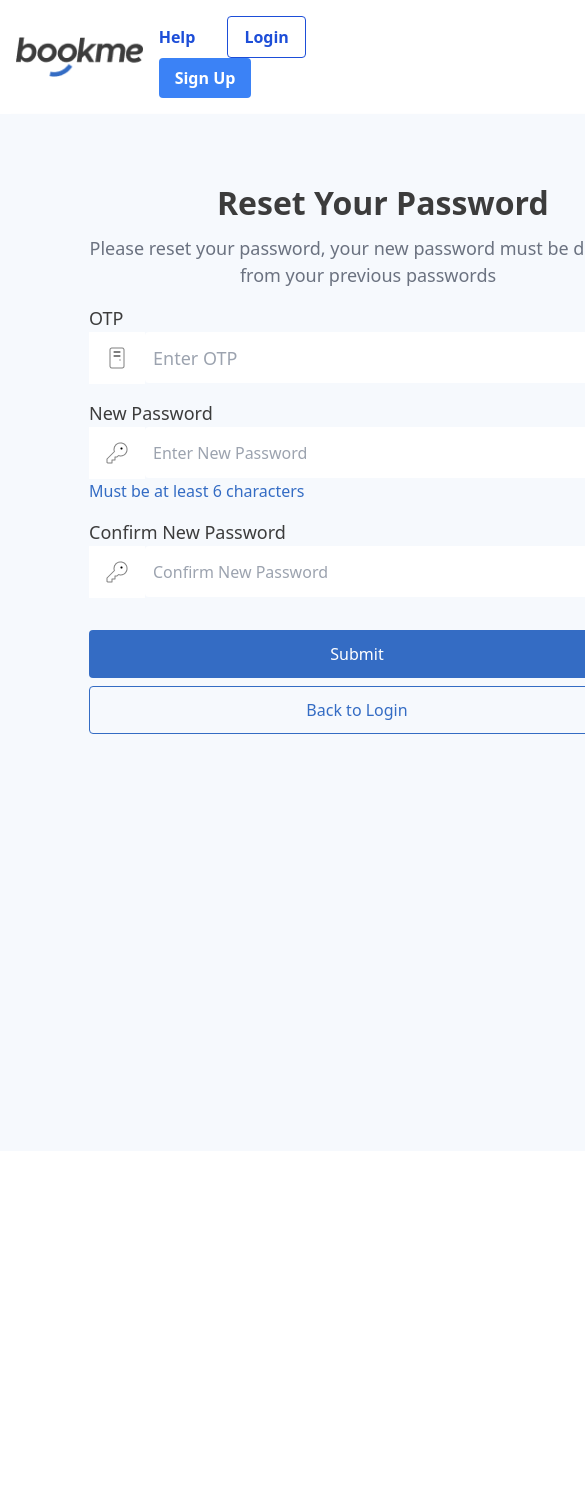
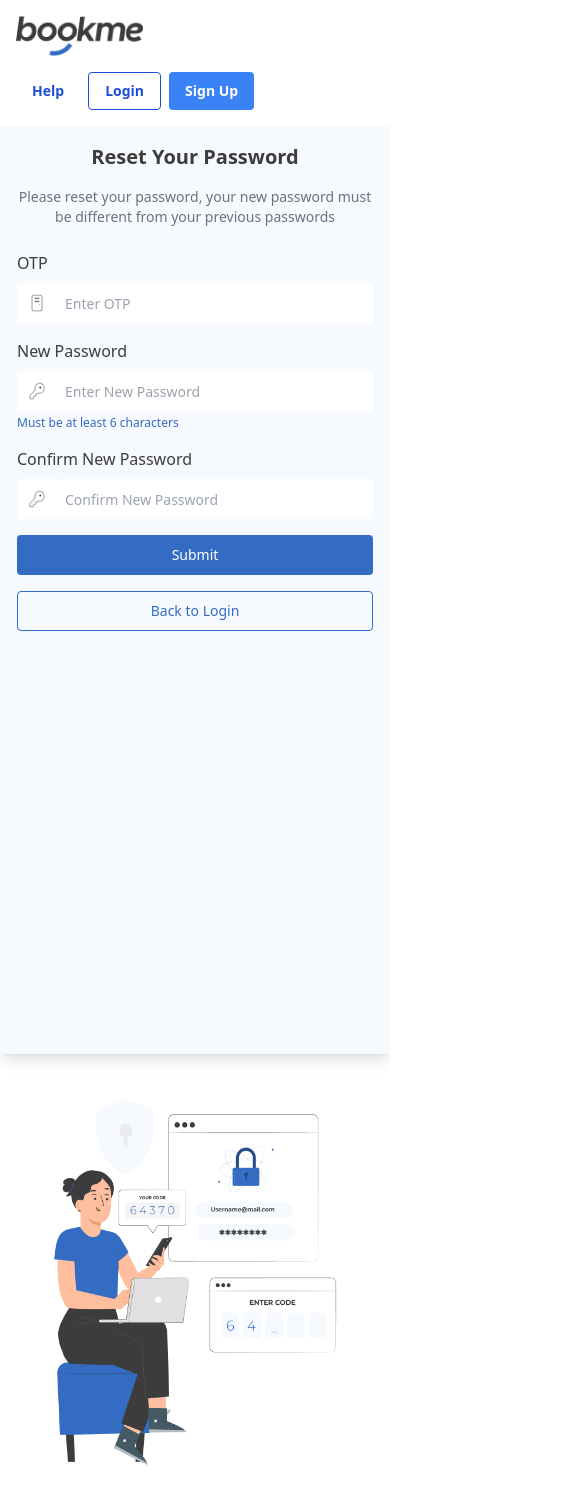
Before and after one commit to BilalHaider20/Restaurant-portal-nextjs, a Next.js app: page /reset in a window 390 px wide. Shown: the top 1500 px of the page, 585 px wide, since content can reach past the window. Before the commit the page ends 1151 px from the top, so only its background shows below. Built offline with nearby package versions, Linux system fonts and the light colour scheme.

Commit message:
fixed alignments and made responsive

```diff
--- a/src/app/reset/page.jsx
+++ b/src/app/reset/page.jsx
@@ -1,6 +1,6 @@
 "use client";
 import React from 'react';
-import images from '../../../public/assets/Images/index'; // or use /assets/logo.png if using the public folder
+import images from '../../../public/assets/Images/index';
 import Image from 'next/image';
 import { useRouter } from 'next/navigation';
 
@@ -9,59 +9,69 @@ const Reset = () => {
 
   const handleSubmit = (e) => {
     e.preventDefault();
-
     router.push('./reset/success');
   };
 
   return (
-    <div>
-      <nav className='flex items-center justify-between p-4 w-full text-white'>
-        <Image src={images.logo} alt="Logo" className="h-10 w-auto" />
-        <div className='space-x-4'>
-          <button className='text-blue-700 font-semibold py-2 px-4 rounded'>
+    <div className="min-h-screen flex flex-col">
+      <nav className='flex flex-wrap items-center justify-between p-4 w-full text-white bg-white'>
+        <Image src={images.logo} alt="Logo" className="h-10 w-auto mb-4 sm:mb-0" />
+        <div className='flex flex-wrap space-x-2 sm:space-x-4'>
+          <button className='text-blue-700 font-semibold py-2 px-4 rounded text-sm sm:text-base'>
             Help
           </button>
-          <button className='border border-blue-700 text-blue-700 font-semibold py-2 px-4 rounded'>
+          <button className='border border-blue-700 text-blue-700 font-semibold py-2 px-4 rounded text-sm sm:text-base'>
             Login
           </button>
-          <button className='bg-blue-500 text-white font-semibold py-2 px-4 rounded'>
+          <button className='bg-blue-500 text-white font-semibold py-2 px-4 rounded text-sm sm:text-base'>
             Sign Up
           </button>
         </div>
       </nav>
-      <div className='flex'>
-        <div className="h-screen w-[720px] bg-white">
-          <div className="w-[720px] h-[1037px] bg-[#f6f9fd] border border-[#f6f9fd] shadow-lg p-6">
-            <p className="text-[#3C3C3C] font-bold text-[32px] pl-48 ml-0 pt-10">Reset Your Password</p>
-            <p className='text-[#6B7280] font-[400] text-[18px] ml-16 pl-0 pr-12 pt-2 flex text-center'>
+      <div className='flex flex-col lg:flex-row flex-grow'>
+        <div className="w-full lg:w-1/2 bg-white">
+          <div className="w-full h-[110vh] bg-[#f6f9fd] border border-[#f6f9fd] shadow-lg p-4 sm:p-6">
+            <h1 className="text-[#3C3C3C] font-bold text-xl sm:text-2xl md:text-3xl lg:text-4xl text-center mb-4">Reset Your Password</h1>
+            <p className='text-[#6B7280] font-[400] text-sm sm:text-base lg:text-lg text-center mb-6'>
               Please reset your password, your new password must be different from your previous passwords
             </p>
-            <div className="text-[#3C3C3C] font-[500] text-[18px] ml-16 mt-4">
-              OTP
-              <div className='flex'>
-                <Image className='bg-white h-[52px] w-[56px]' src={images.leading_case} alt="OTP Icon" />
-                <input type='text' className='rounded pl-2 h-[51px] w-[480px] font-normal' placeholder='Enter OTP' />
+            <div className="space-y-4 sm:space-y-6">
+              <div>
+                <label className="text-[#3C3C3C] font-[500] text-base sm:text-lg mb-2 block">OTP</label>
+                <div className='flex'>
+                  <Image className='bg-white h-[40px] sm:h-[52px] w-[40px] sm:w-[56px]' src={images.leading_case} alt="OTP Icon" />
+                  <input type='text' className='rounded pl-2 h-[40px] sm:h-[51px] flex-grow font-normal text-sm sm:text-base' placeholder='Enter OTP' />
+                </div>
               </div>
+              <div>
+                <label className="text-[#3C3C3C] font-[500] text-base sm:text-lg mb-2 block">New Password</label>
+                <div className='flex'>
+                  <Image className='bg-white h-[40px] sm:h-[52px] w-[40px] sm:w-[56px]' src={images.leading_case2} alt="Password Icon" />
+                  <input type='password' className='rounded pl-2 h-[40px] sm:h-[51px] flex-grow text-sm sm:text-base' placeholder='Enter New Password' />
+                </div>
+                <p className="text-[#346CC4] text-xs sm:text-sm mt-1">Must be at least 6 characters</p>
+              </div>
+              <div>
+                <label className="text-[#3C3C3C] font-[500] text-base sm:text-lg mb-2 block">Confirm New Password</label>
+                <div className='flex'>
+                  <Image className='bg-white h-[40px] sm:h-[52px] w-[40px] sm:w-[56px]' src={images.leading_case2} alt="Confirm Password Icon" />
+                  <input type='password' className='rounded pl-2 h-[40px] sm:h-[51px] flex-grow text-sm sm:text-base' placeholder='Confirm New Password' />
+                </div>
+              </div>
+              <button className='bg-[#346CC4] border-[#346CC4] text-white rounded w-full mt-6 sm:mt-8 h-[40px] sm:h-[48px] text-sm sm:text-base' onClick={handleSubmit}>Submit</button>
+              <button className='text-[#346CC4] rounded w-full mt-2 h-[40px] sm:h-[48px] border border-[#346CC4] text-sm sm:text-base'>Back to Login</button>
             </div>
-            <div className="text-[#3C3C3C] font-[500] text-[18px] mt-4 ml-16">New Password</div>
-            <div>
-              <div className='flex ml-16'>
-                <Image className='bg-white h-[52px] w-[56px]' src={images.leading_case2} alt="Password Icon" />
-                <input type='text' className='rounded pl-2 h-[51px] w-[480px]' placeholder='Enter New Password' />
-              </div>
-              <p className="text-[#346CC4] ml-16">Must be at least 6 characters</p>
-            </div>
-            <div className="text-[#3C3C3C] font-[500] text-[18px] mt-4 ml-16">Confirm New Password</div>
-            <div className='flex ml-16'>
-              <Image className='bg-white h-[52px] w-[56px]' src={images.leading_case2} alt="Confirm Password Icon" />
-              <input type='text' className='rounded pl-2 h-[51px] w-[480px]' placeholder='Confirm New Password' />
-            </div>
-            <button className='bg-[#346CC4] border-[#346CC4] text-white rounded w-[536px] mt-8 h-[48px] ml-16' onClick={handleSubmit}>Submit</button>
-            <button className='text-[#346CC4] rounded w-[536px] mt-2 h-[48px] border border-[#346CC4] ml-16'>Back to Login</button>
           </div>
         </div>
-        <div className=''>
-          <Image className='w-[664px] h-[703] ml-10px mt-6' src={images.reset_pic} alt="Reset Illustration" />
+        <div className='w-full lg:w-1/2 h-[50vh] lg:h-auto mt-6 lg:mt-0'>
+          <Image
+            className='w-full h-full object-cover'
+            src={images.reset_pic}
+            alt="Reset Illustration"
+            layout="responsive"
+            width={664}
+            height={703}
+          />
         </div>
       </div>
     </div>
--- a/src/app/reset/success/page.jsx
+++ b/src/app/reset/success/page.jsx
@@ -2,13 +2,12 @@ import React from 'react'
 import images from '../../../../public/assets/Images/index'
 import Image from 'next/image'
 
-
-const page = () => {
+const Page = () => {
   return (
-    <div>
-        <nav className='flex items-center justify-between p-4 w-full text-white'>
-        <Image src={images.logo} alt="Logo" className="h-10 w-auto" />
-        <div className='space-x-4'>
+    <div className="min-h-screen flex flex-col">
+      <nav className='flex flex-wrap items-center justify-between p-4 w-full text-white bg-white'>
+        <Image src={images.logo} alt="Logo" className="h-10 w-auto mb-4 sm:mb-0" />
+        <div className='flex flex-wrap space-x-2 sm:space-x-4'>
           <button className='text-blue-700 font-semibold py-2 px-4 rounded'>
             Help
           </button>
@@ -21,31 +20,24 @@ const page = () => {
         </div>
       </nav>
 
-
-      {/* box  */}
-
-      <div className="flex items-center justify-center">
-
-
-
-      <div className="h-[973px] w-[720px]  bg-[#f6f9fd] ">
-        <div className='flex items-center justify-center'>
-        <Image className='w-[149px] h-[149px] mt-[243px]' src={images.sticker_pic}/></div>
-        <div className='mt-8 flex items-center justify-center text-center font-semibold text-2xl text-gray-700'>Your Password has been Reset <br />Successfully!
+      {/* box */}
+      <div className="flex-grow flex items-center justify-center px-4">
+        <div className="w-[50vw] h-[90vh]  bg-[#f6f9fd] p-8 ">
+          <div className='flex items-center justify-center mt-28'>
+            <Image className='w-32 h-32 sm:w-[149px] sm:h-[149px]' src={images.sticker_pic} alt="Success sticker" />
+          </div>
+          <div className='mt-8 text-center font-semibold text-xl sm:text-2xl text-gray-700'>
+            Your Password has been Reset <br />Successfully!
+          </div>
+          <div className="flex items-center justify-center mt-8">
+            <button className='bg-[#346CC4] text-white rounded w-full max-w-[536px] py-2 px-4 border border-[#346CC4]'>
+              Back to Login
+            </button>
+          </div>
         </div>
-        <div className="flex items-center justify-center">
-        <button className='bg-[#346CC4] text-white  rounded w-[536px] mt-8 h-8 border border-[#346CC4]'>Back to Login</button>
-        </div>
-
-
       </div>
-
-      </div>
-
-
     </div>
-
   )
 }
 
-export default page
+export default Page
```
